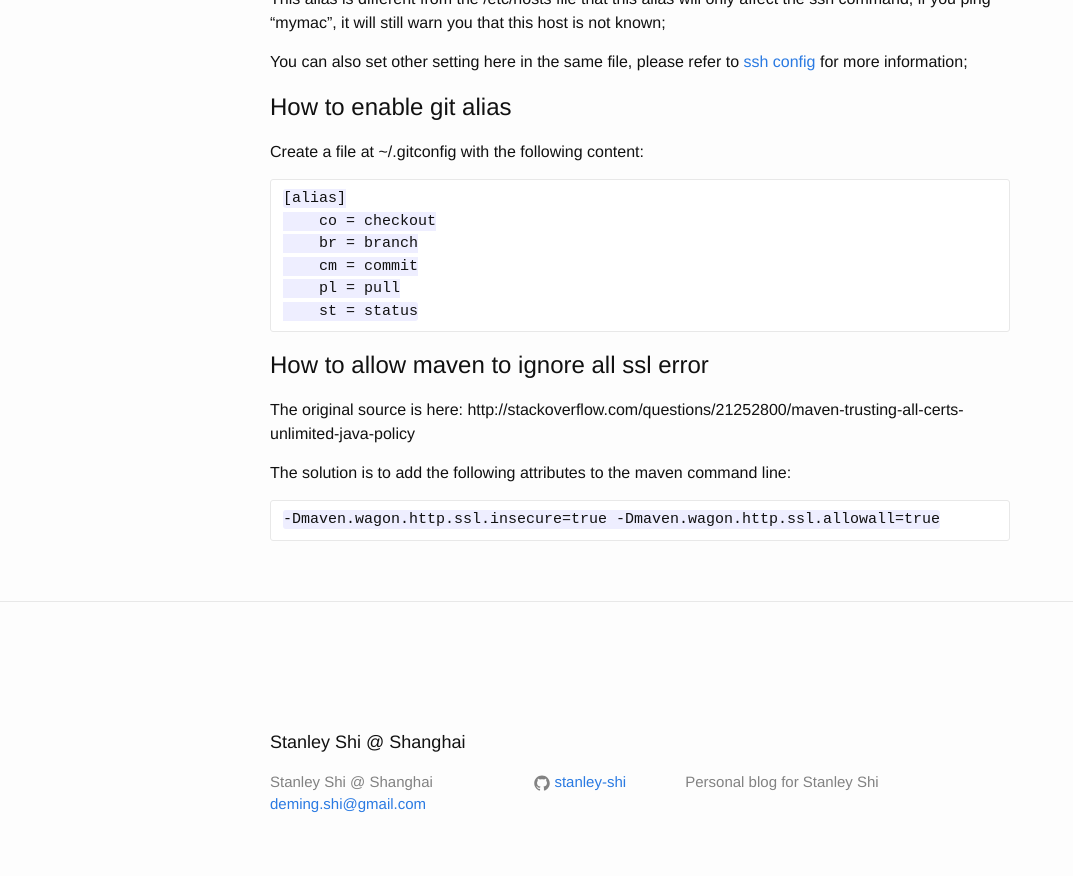
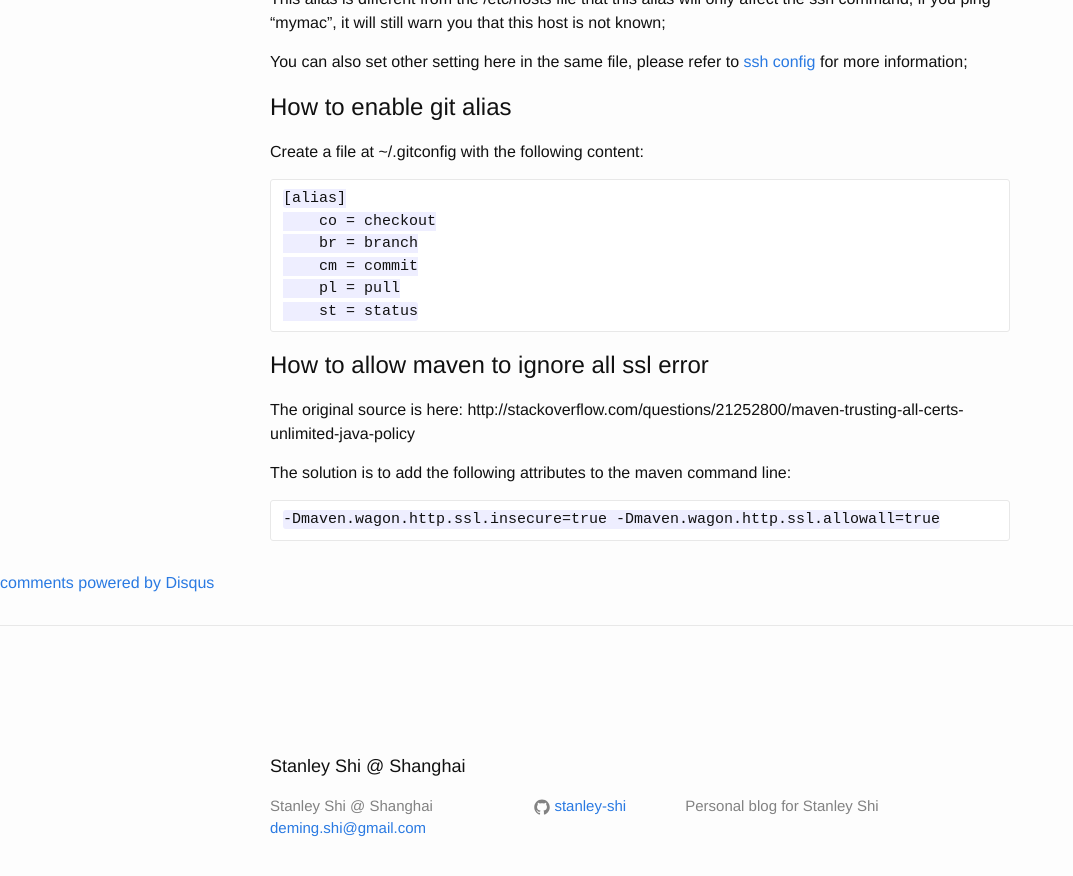
Before and after one commit to stanley-shi/stanley-shi.github.io, a Jekyll site: the page built from _posts/2014-11-27-tech-notes-continuously-updated.md, in a window 1280 px wide and 900 px high, scrolled down 1309 px. Shown: the top 876 px of the window, without its empty margins (0-1073 px from the left). Built offline with Jekyll 4.4.1, drawn with Linux system fonts in a browser that asks for light colours; comment, search, counter and statistics services are not loaded.

Commit message:
Update 2014-11-27-tech-notes-continuously-updated.md

```diff
--- a/_posts/2014-11-27-tech-notes-continuously-updated.md
+++ b/_posts/2014-11-27-tech-notes-continuously-updated.md
@@ -2,7 +2,7 @@
 layout: post
 title: Tech Notes Continuously updated
 author: Stanley Shi
-Comments: True
+comments: True
 tags:
 ---
 
```
